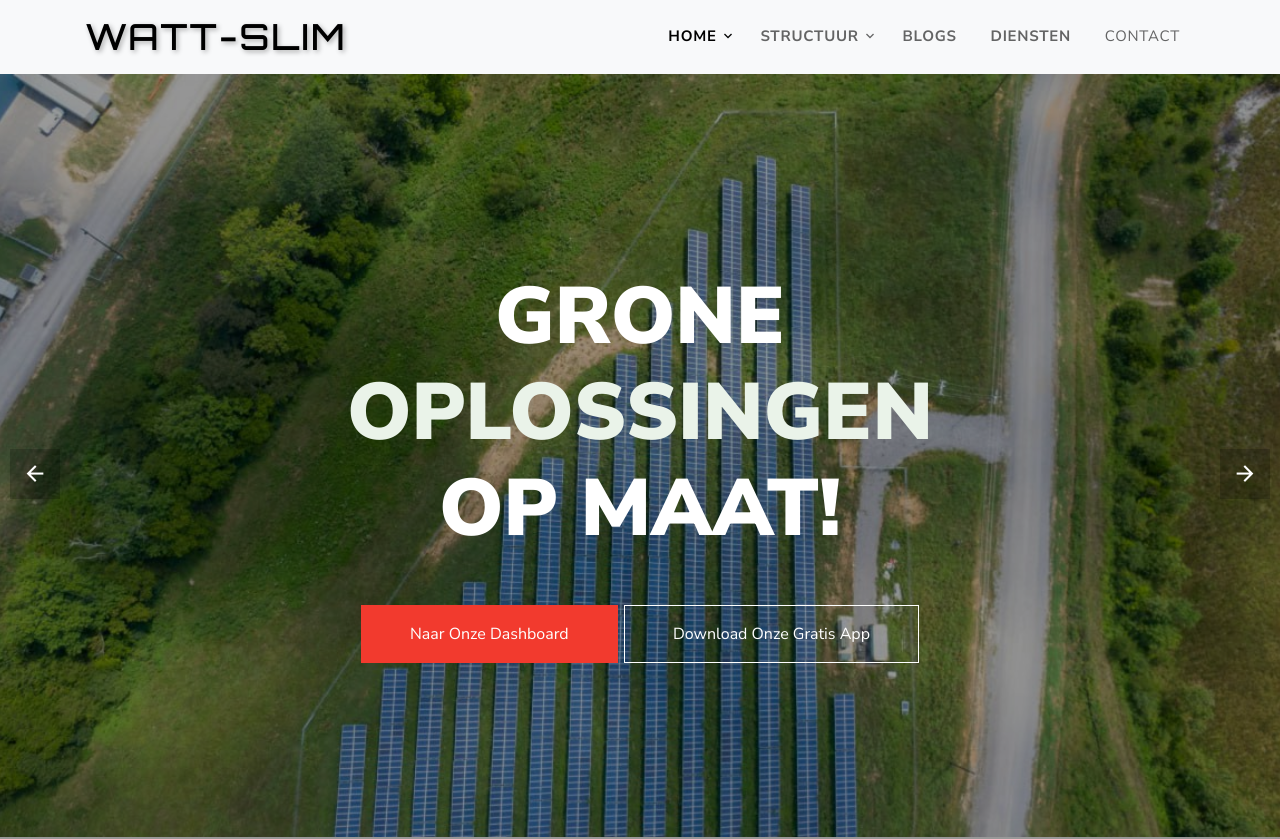
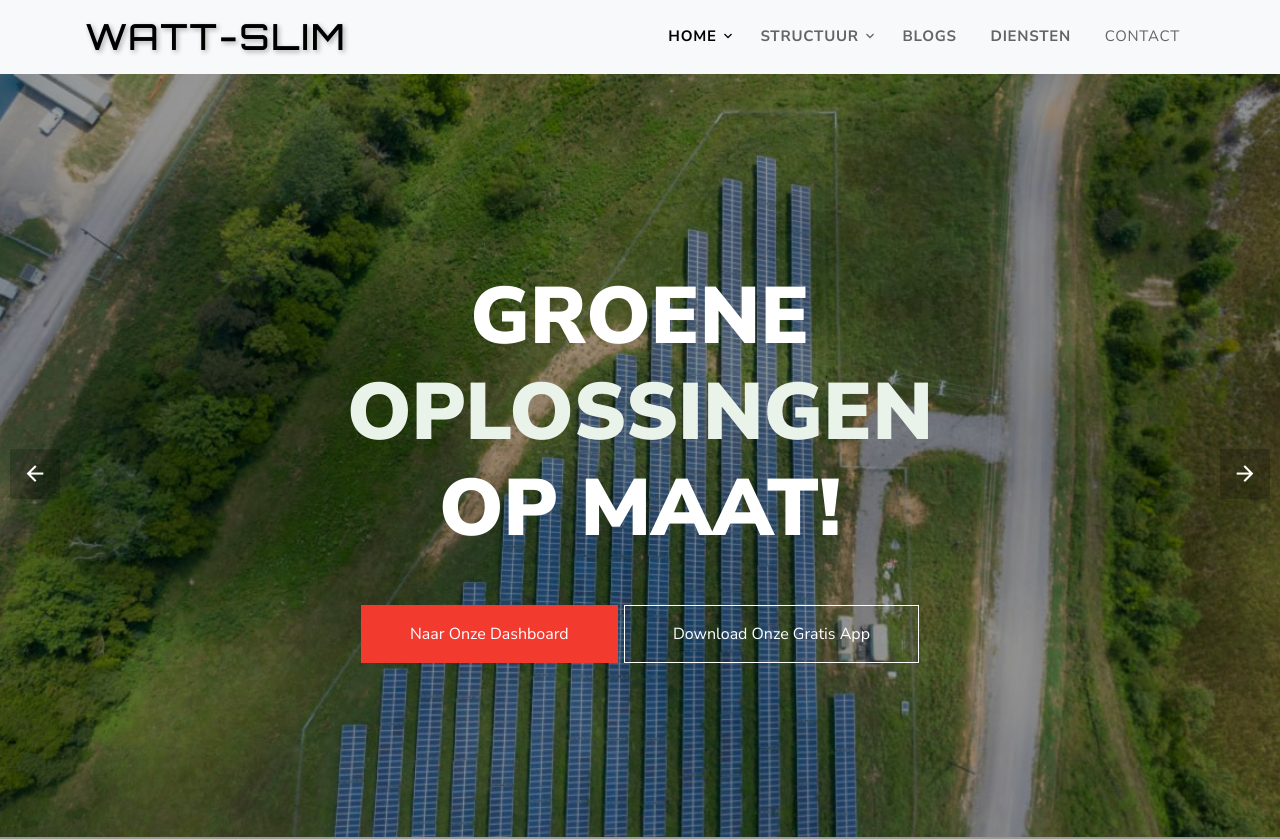
Before and after one commit to eyaraie/watt-slim, a plain HTML site: page index.html in a window 1280 px wide. Shown: the top 839 px of the page. Drawn offline with Linux system fonts and the light colour scheme; files whose address does not match are found by name.

Commit message:
first commit

```diff
--- a/index.html
+++ b/index.html
@@ -132,7 +132,7 @@
         <div class="container">
           <div class="row align-items-center justify-content-center text-center">
             <div class="col-md-10">
-              <h1 class="mb-5"> <strong> Grone</strong><br>
+              <h1 class="mb-5"> <strong> Groene</strong><br>
                 <span style="color: rgb(234, 243, 233);"><strong> Oplossingen</strong></span>  <br>
                 <strong>Op Maat!</strong></h1>
               <p>
```
